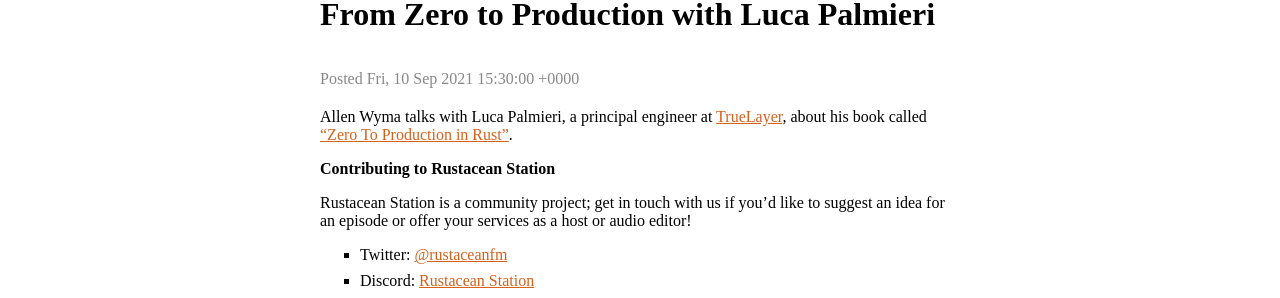
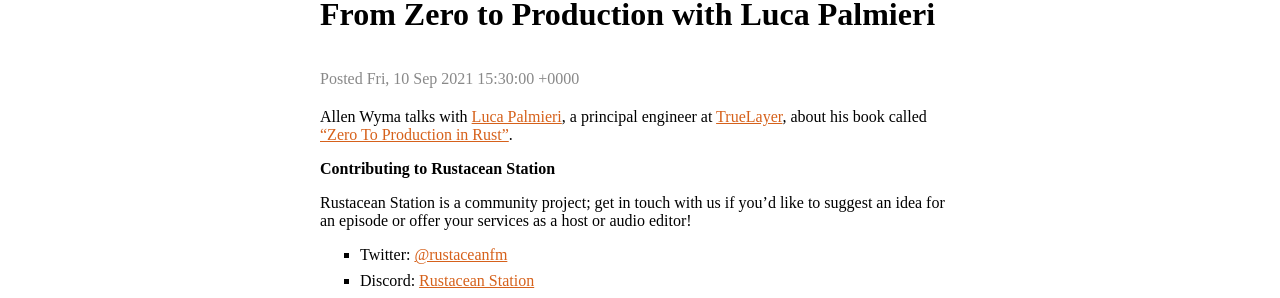
Before and after one commit to rustacean-station/rustacean-station.org, a Jekyll site: the page built from _episodes/036-luca-palmieri.md, in a window 1280 px wide and 900 px high, scrolled down 392 px. Shown: the part 152-450 px from the top of the window. Built offline with Jekyll 4.4.1, drawn with Linux system fonts in a browser that asks for light colours; some of the changed lines change nothing that is shown.

Commit message:
Add links

```diff
--- a/_episodes/036-luca-palmieri.md
+++ b/_episodes/036-luca-palmieri.md
@@ -6,7 +6,7 @@
 length: "65103280"
 #reddit: (leave blank on initial publish, amend with link and uncomment this line after Reddit thread has been posted)
 ---
-Allen Wyma talks with Luca Palmieri, a principal engineer at [TrueLayer](https://truelayer.com/), about his book called ["Zero To Production in Rust"](https://www.zero2prod.com/).
+Allen Wyma talks with [Luca Palmieri](https://twitter.com/algo_luca), a principal engineer at [TrueLayer](https://truelayer.com/), about his book called ["Zero To Production in Rust"](https://www.zero2prod.com/).
 
 ## Contributing to Rustacean Station
 
@@ -32,6 +32,7 @@
 - [@1:01:34] - Tips for beginners
 
 ## Other Resources
+- [Luca's blog](https://lpalmieri.com)
 - [Hexagonal Architecture](https://en.wikipedia.org/wiki/Hexagonal_architecture_(software))
 
 ### Credits
```
